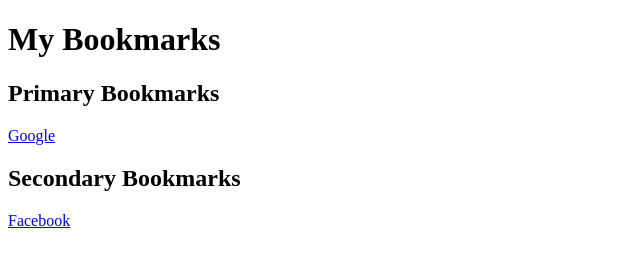
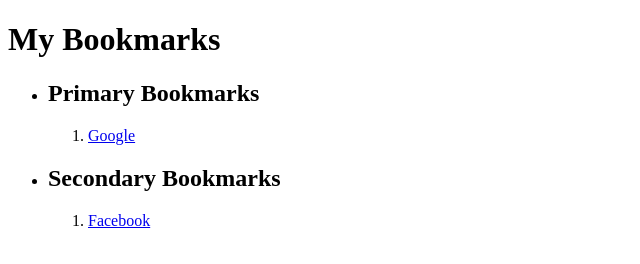
Before and after one commit to itsmahi27/Sigma-Web-Development, a plain HTML site: page Lecture-4/bookmarkmanager.html in a window 1280 px wide. Shown: the whole page, without its empty margins (0-640 px from the left). Drawn offline with Linux system fonts and the light colour scheme.

Commit message:
After Lecture-5

```diff
--- a/Lecture-4/bookmarkmanager.html
+++ b/Lecture-4/bookmarkmanager.html
@@ -1,15 +1,28 @@
 <!DOCTYPE html>
 <html lang="en">
+
 <head>
     <meta charset="UTF-8">
     <meta name="viewport" content="width=device-width, initial-scale=1.0">
     <title>My Bookmarks</title>
 </head>
+
 <body>
     <h1>My Bookmarks</h1>
-    <h2>Primary Bookmarks</h2>
-    <a target="_blank" href="https://www.google.com">Google</a>
-    <h2>Secondary Bookmarks</h2>
-    <a target="_blank" href="https://www.facebook.com">Facebook</a>
+    <ul>
+        <li>
+            <h2>Primary Bookmarks</h2>
+        </li>
+        <ol>
+            <li><a target="_blank" href="https://www.google.com">Google</a></li>
+        </ol>
+        <li>
+            <h2>Secondary Bookmarks</h2>
+        </li>
+        <ol>
+            <li><a target="_blank" href="https://www.facebook.com">Facebook</a></li>
+        </ol>
+    </ul>
 </body>
+
 </html>
```
